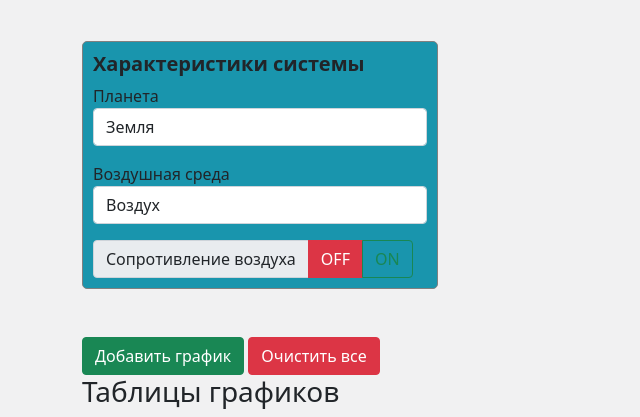
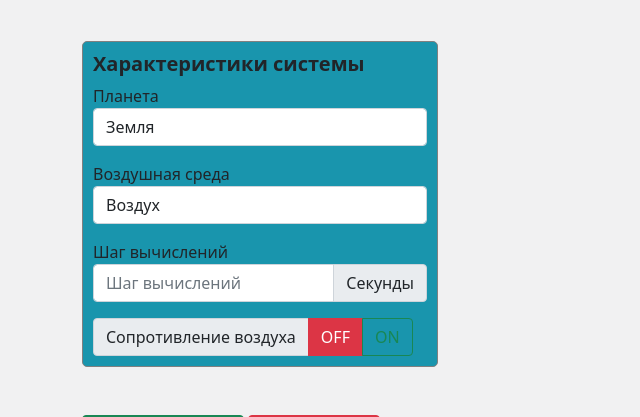
Before and after one commit to Impervguin/Projectile-Simulation, a Flask app: page /main in a window 1280 px wide. Shown: the part 497-914 px from the top of the page, without its empty margins (0-640 px from the left). Run offline with Flask 2, Linux system fonts and the light colour scheme; some libraries are stand-ins or nearby versions.

Commit message:
main.html fix

```diff
--- a/templates/main.html
+++ b/templates/main.html
@@ -66,6 +66,11 @@
               <option>Воздух</option>
           </select>
         </div>
+        <label for="calc-step-form">Шаг вычислений</label>
+        <div class="input-group mb-3">
+          <input type="text" class="form-control" placeholder="Шаг вычислений" id="calc-step-form">
+          <span class="input-group-text">Секунды</span>
+        </div>
         <div class="input-group" role="group">
           <span class="input-group-text">Сопротивление воздуха</span>
           <input type="radio" class="btn-check" name="btnradio" id="air-resistance-off" autocomplete="off" checked>
@@ -94,7 +99,6 @@
             <th scope="col">Вещество</th>
             <th scope="col">Угол</th>
             <th scope="col">Высота</th>
-
           </tr>
         </thead>
         <tbody>
```
Also changed, not shown: 1 other file.
